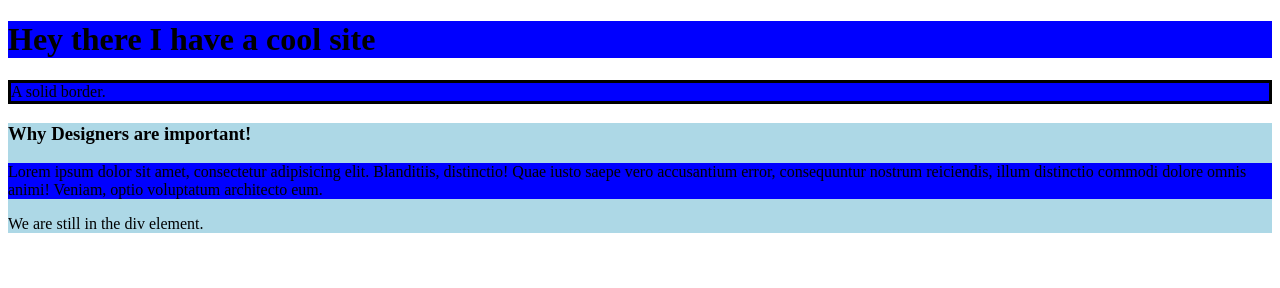
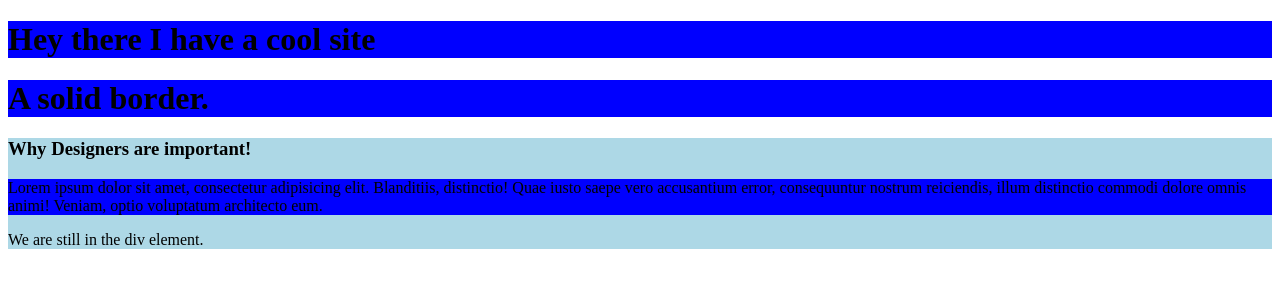
Before and after one commit to chelseascheets/challenge, a plain HTML site: page index.html in a window 1280 px wide. Drawn offline with Linux system fonts and the light colour scheme.

Commit message:
change border

```diff
--- a/index.html
+++ b/index.html
@@ -21,7 +21,7 @@ p.solid {border-style: solid;}
 <body>
 
 <h1>Hey there I have a cool site</h1>
-<p class="solid">A solid border.</p>
+<h1 class="solid">A solid border.</h1>
 <div>
 <h3>Why Designers are important!</h3>
 <p>Lorem ipsum dolor sit amet, consectetur adipisicing elit. Blanditiis, distinctio! Quae iusto saepe vero accusantium error, consequuntur nostrum reiciendis, illum distinctio commodi dolore omnis animi! Veniam, optio voluptatum architecto eum.</p>
```
